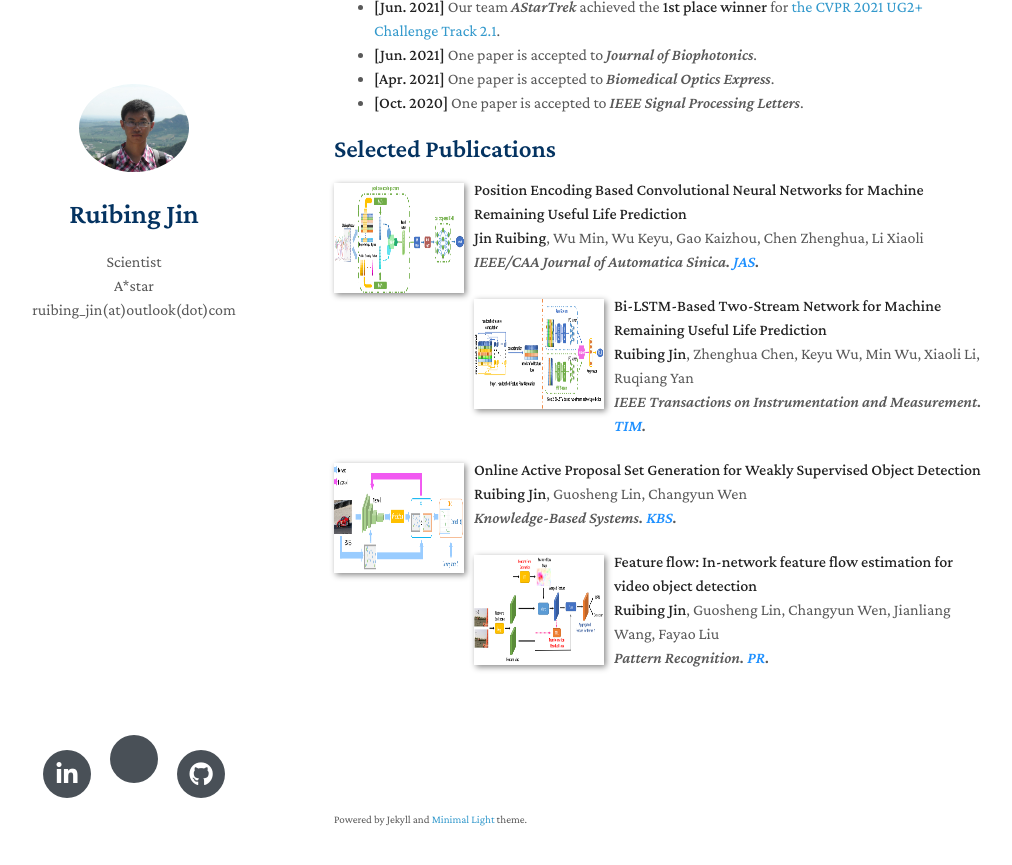
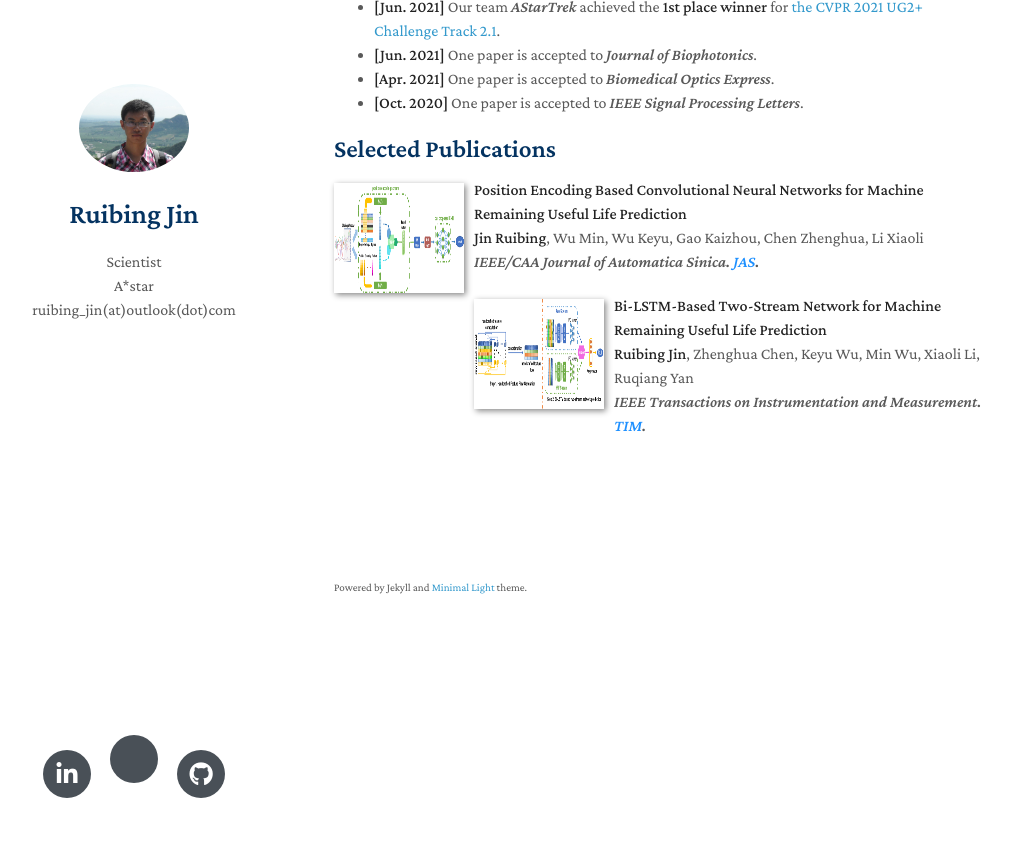
Before and after one commit to ruibing-jin/ruibing-jin.github.io, a Jekyll site: the page built from index.md, in a window 1280 px wide and 900 px high, scrolled down 619 px. Shown: the top 865 px of the window, without its empty margins (136-1148 px from the left). Built offline with Jekyll 4.4.1, drawn with Linux system fonts in a browser that asks for light colours; nearby versions of some CDN libraries; a style sheet for code colours, icons or effects is not loaded; our own code applies the rules of GitHub Pages for plain Markdown files.

Commit message:
Update index.md

```diff
--- a/index.md
+++ b/index.md
@@ -46,30 +46,6 @@ My research interests include computer vision, machine learning and time series
 </p>
 </div>
 
-[comment]: <>
-<div class="paper">
-  <div class="teaser" style="float:left;width:20%;margin: 5px 10px 10px 0;"><img src="images/opg.png" height="110" style="box-shadow:2px 2px 6px #888888"/></div>
-<p><strong>Online Active Proposal Set Generation for Weakly Supervised Object Detection</strong>
-<br />
-<strong>Ruibing Jin</strong>, Guosheng Lin, Changyun Wen
-<br/>
-<em>Knowledge-Based Systems. <strong><i style="color:#1e90ff">KBS</i></strong>.</em>
-<br/>
-</p>
-</div>
-
-[comment]: <>
-<div class="paper">
-  <div class="teaser" style="float:left;width:20%;margin: 5px 10px 10px 0;"><img src="images/ff_net.png" height="110" style="box-shadow:2px 2px 6px #888888"/></div>
-<p><strong>Feature flow: In-network feature flow estimation for video object detection</strong>
-<br />
-<strong>Ruibing Jin</strong>, Guosheng Lin, Changyun Wen, Jianliang Wang, Fayao Liu
-<br />
-<em>Pattern Recognition. <strong><i style="color:#1e90ff">PR</i></strong>.</em>
-<br/>
-</p>
-</div>
-
 
 
 <!---
```
